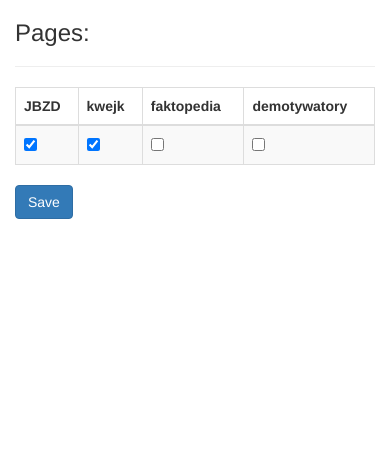
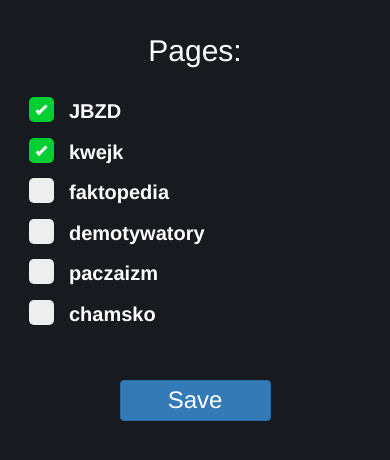
Before and after one commit to mlewand3/memecatcher, a Flask app: page /profile in a window 390 px wide. Shown: the top 460 px of the page. Run offline with Flask 2, Linux system fonts and the light colour scheme; some libraries are stand-ins or nearby versions.

Commit message:
redesign

```diff
--- a/app/app.py
+++ b/app/app.py
@@ -1,46 +1,53 @@
 import json
 import os
 
-from flask import (Flask, make_response, render_template, request, session,
-                   url_for)
+from flask import Flask, make_response, render_template, request, url_for
 from flask_bootstrap import Bootstrap
 from werkzeug.utils import redirect
 
 from .src import pages_data, scrap_pages
+from .src.models import Checkpoints
 from .src.util import get_pages_to_show_from_cookies
 
 app = Flask(__name__)
 bootstrap = Bootstrap(app)
 app.config.from_object(os.environ.get("APP_CONFIG"))
-
 all_pages = list(pages_data.keys())
 
+checkpoints = Checkpoints()
 
-@app.route("/", methods=["GET", "POST"])
-def meme_page():
-    if request.method == "GET":
-        if "checkpoints" not in session:
-            session["checkpoints"] = {}
 
-        memes, checkpoints = scrap_pages(
-            pages=get_pages_to_show_from_cookies(),
-            checkpoints=session.get("checkpoints", {}),
-        )
+@app.route("/")
+@app.route("/<int:page_number>")
+def meme_page(page_number: int = 0):
+    global checkpoints
 
-        session["checkpoints"] = checkpoints
+    if checkpoints.is_empty:
+        pages = get_pages_to_show_from_cookies()
+        checkpoints[0] = {name: data["url"] for name, data in pages_data.items() if name in pages}
 
-        return render_template(
-            template_name_or_list="base.html",
-            title="Meme Catcher",
-            memes=memes,
-        )
-    else:
-        session["checkpoints"] = {}
-        return redirect("/")
+    if not checkpoints[page_number]:
+        return redirect(url_for("meme_page"))
+
+    memes, new_checkpoints = scrap_pages(
+        pages=get_pages_to_show_from_cookies(),
+        checkpoints=checkpoints[page_number],
+    )
+
+    checkpoints[page_number + 1] = new_checkpoints
+
+    return render_template(
+        template_name_or_list="base.html",
+        title="Meme Catcher",
+        memes=memes,
+        page_number=page_number,
+    )
 
 
 @app.route("/profile", methods=["GET", "POST"])
 def profile():
+    global checkpoints
+
     if request.method == "GET":
         return render_template(
             template_name_or_list="profile.html",
@@ -49,10 +56,13 @@ def profile():
             all_pages=all_pages,
         )
     else:
-        session["checkpoints"] = {}
 
         response = make_response(redirect("/"))
-        response.set_cookie("pages", json.dumps(list(request.form.keys())))
+        pages = json.dumps(list(request.form.keys()))
+        response.set_cookie("pages", pages)
+        print(pages)
+
+        checkpoints[0] = {name: data["url"] for name, data in pages_data.items() if name in pages}
 
         return response
 
--- /dev/null
+++ b/app/src/models/__init__.py
@@ -0,0 +1,3 @@
+from .checkpoints import Checkpoints
+
+__all__ = ["Checkpoints"]
--- a/app/src/pages_data.py
+++ b/app/src/pages_data.py
@@ -1,27 +1,39 @@
 pages_data = {
     "JBZD": {
         "url": "https://jbzd.com.pl/",
-        "tags": ["alt", "src"],
         "img_pattern": {"name": "img", "attrs": {"class": "article-image"}},
+        "img_tag": "src",
         "page_pattern": {"name": "a", "attrs": {"class": "pagination-next"}},
     },
     "kwejk": {
         "url": "https://kwejk.pl/",
-        "tags": ["alt", "src"],
         "img_pattern": {"name": "img", "attrs": {"class": "full-image"}},
+        "img_tag": "src",
         "page_pattern": {"name": "a", "attrs": {"class": "btn btn-next btn-gold"}},
     },
     "faktopedia": {
         "url": "https://faktopedia.pl/",
-        "tags": ["alt", "src"],
+        "img_tag": "src",
         "img_prefix": "https://faktopedia.pl",
         "img_pattern": {"name": "img", "attrs": {"class": "pic"}},
         "page_pattern": {"name": "a", "attrs": {"class": "prefetch list_next_page_button"}},
     },
     "demotywatory": {
         "url": "https://demotywatory.pl/",
-        "tags": ["alt", "src"],
+        "img_tag": "src",
         "img_pattern": {"name": "img", "attrs": {"class": "demot"}},
         "page_pattern": {"name": "a", "attrs": {"class": "prefetch list_next_page_button"}},
     },
+    "paczaizm": {
+        "url": "https://paczaizm.pl/",
+        "img_tag": "data-lazy-src",
+        "img_pattern": {"name": "img", "attrs": {"class": "wp-post-image"}},
+        "page_pattern": {"name": "a", "attrs": {"class": "super button yellow"}},
+    },
+    "chamsko": {
+        "url": "https://www.chamsko.pl/",
+        "img_tag": "src",
+        "img_pattern": {"name": "img-responsive", "attrs": {"alt": ""}},
+        "page_pattern": {"name": "a", "attrs": {}},
+    },
 }
--- a/app/src/util/cookie_helpers.py
+++ b/app/src/util/cookie_helpers.py
@@ -4,6 +4,8 @@ from flask import request
 
 
 def get_pages_to_show_from_cookies():
+    """Gets cookie to detrmine which pages will be shown to user."""
+
     cookie = request.cookies.get("pages")
 
     if not cookie:
--- a/app/src/util/request_helpers.py
+++ b/app/src/util/request_helpers.py
@@ -2,4 +2,6 @@ import requests
 
 
 def get_url_content(url: str):
+    """ Get url content."""
+
     return requests.get(url).content
--- /dev/null
+++ b/app/static/profile.css
@@ -0,0 +1,86 @@
+body {
+    height: 100%;
+    margin: 0;
+    padding: 1em;
+    background-color: #171a1e;
+}
+
+h2 {
+    color: #ffffff
+}
+
+h3 {
+    color: #ffffff
+    font-size: 14px;
+    margin: 0;
+    padding: 0;
+}
+
+/* The customcheck */
+.customcheck {
+    display: block;
+    position: relative;
+    padding-left: 40px;
+    margin-bottom: 12px;
+    cursor: pointer;
+    font-size: 20px;
+    -webkit-user-select: none;
+    -moz-user-select: none;
+    -ms-user-select: none;
+    user-select: none;
+    color: #ffffff
+}
+
+/* Hide the browser's default checkbox */
+.customcheck input {
+    position: absolute;
+    opacity: 0;
+    cursor: pointer;
+}
+
+/* Create a custom checkbox */
+.checkmark {
+    position: absolute;
+    top: 0;
+    left: 0;
+    height: 25px;
+    width: 25px;
+    background-color: #eee;
+    border-radius: 5px;
+}
+
+/* On mouse-over, add a grey background color */
+.customcheck:hover input ~ .checkmark {
+    background-color: #ccc;
+}
+
+/* When the checkbox is checked, add a blue background */
+.customcheck input:checked ~ .checkmark {
+    background-color: #02cf32;
+    border-radius: 5px;
+}
+
+/* Create the checkmark/indicator (hidden when not checked) */
+.checkmark:after {
+    content: "";
+    position: absolute;
+    display: none;
+}
+
+/* Show the checkmark when checked */
+.customcheck input:checked ~ .checkmark:after {
+    display: block;
+}
+
+/* Style the checkmark/indicator */
+.customcheck .checkmark:after {
+    left: 10px;
+    top: 6px;
+    width: 5px;
+    height: 12px;
+    border: solid white;
+    border-width: 0 3px 3px 0;
+    -webkit-transform: rotate(45deg);
+    -ms-transform: rotate(45deg);
+    transform: rotate(45deg);
+}
--- a/app/templates/profile.html
+++ b/app/templates/profile.html
@@ -1,40 +1,42 @@
 {% extends 'bootstrap/base.html' %}
-
 
 {% block content %}
 
-<div class="container">
-    <h3>
+<head>
+    <link rel="stylesheet" type="text/css" href="{{ url_for('static', filename='profile.css') }}"/>
+</head>
+
+<h2>
+    <center>
         Pages:
-    </h3>
-    <hr>
+    </center>
+</h2>
+
+<br>
+
 <form action="/profile" method="POST">
-        <table cellspacing=0 class="table table-bordered table-hover table-striped" id="pages" width=100%>
-            <thead>
-                <tr>
+    <div class="col-xs-12 col-sm-12 col-lg-12 col-md-12 col-md-offset-5 col-lg-offset-5 col-sm-offset-0 col-xs-offset-0">
+
         {% for page in all_pages %}
-                        <th> {{ page }} </th>
-                    {% endfor %}
-                </tr>
-            </thead>
-                <tr>
-                    <tbody>
-                        {% for page in all_pages %}
-                            <td>
-                                <div class="form-check">
-                                    <input class="form-check-input"
-                                        type="checkbox"
+            <label class="customcheck">{{ page }}
+                <input type="checkbox"
                    value={{ page }}
                    id={{ page }}
                    name={{ page }}
                    {% if page in pages%}checked{% endif %}>
+                <span class="checkmark"></span>
+            </label>
+        {% endfor %}
     </div>
-                            </td>
-                        {% endfor %}
-                    </tbody>
-                </tr>
-            </table>
-        <button type="submit" class="btn btn-primary">Save</button>
+
+
+    <div class="col-xs-6 col-sm-6 col-lg-2 col-md-2 col-md-offset-5 col-lg-offset-5 col-sm-offset-3 col-xs-offset-3">
+        <br><br>
+        <button type="submit" class="btn btn-primary btn-block">
+            <h3>
+                Save
+            </h3>
+        </button>
 </form>
-</div>
+
 {% endblock %}
```
Also changed, not shown: app/src/models/checkpoints.py (added, +16 -0 lines), app/src/scrap_page.py (+31 -22 lines), app/src/util/finders.py (+12 -3 lines), app/static/base.css (+10 -1 lines), app/templates/base.html (+46 -11 lines), app/static/logo.png (added). Lines whose indentation alone changed are shown as unchanged.
